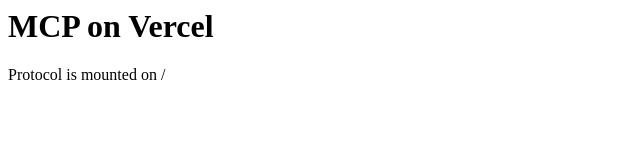
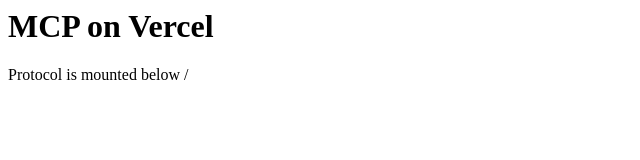
Before and after one commit to wesfloyd/mcp-on-vercel-eigen, a plain HTML site: page public/index.html in a window 1280 px wide. Shown: the full height of the page, 0-640 px from the left. Drawn offline with Linux system fonts and the light colour scheme.

Commit message:
Update index.html

```diff
--- a/public/index.html
+++ b/public/index.html
@@ -1,3 +1,3 @@
 <h1>MCP on Vercel</h1>
 
-<p>Protocol is mounted on /</p>
+<p>Protocol is mounted below /</p>
```
